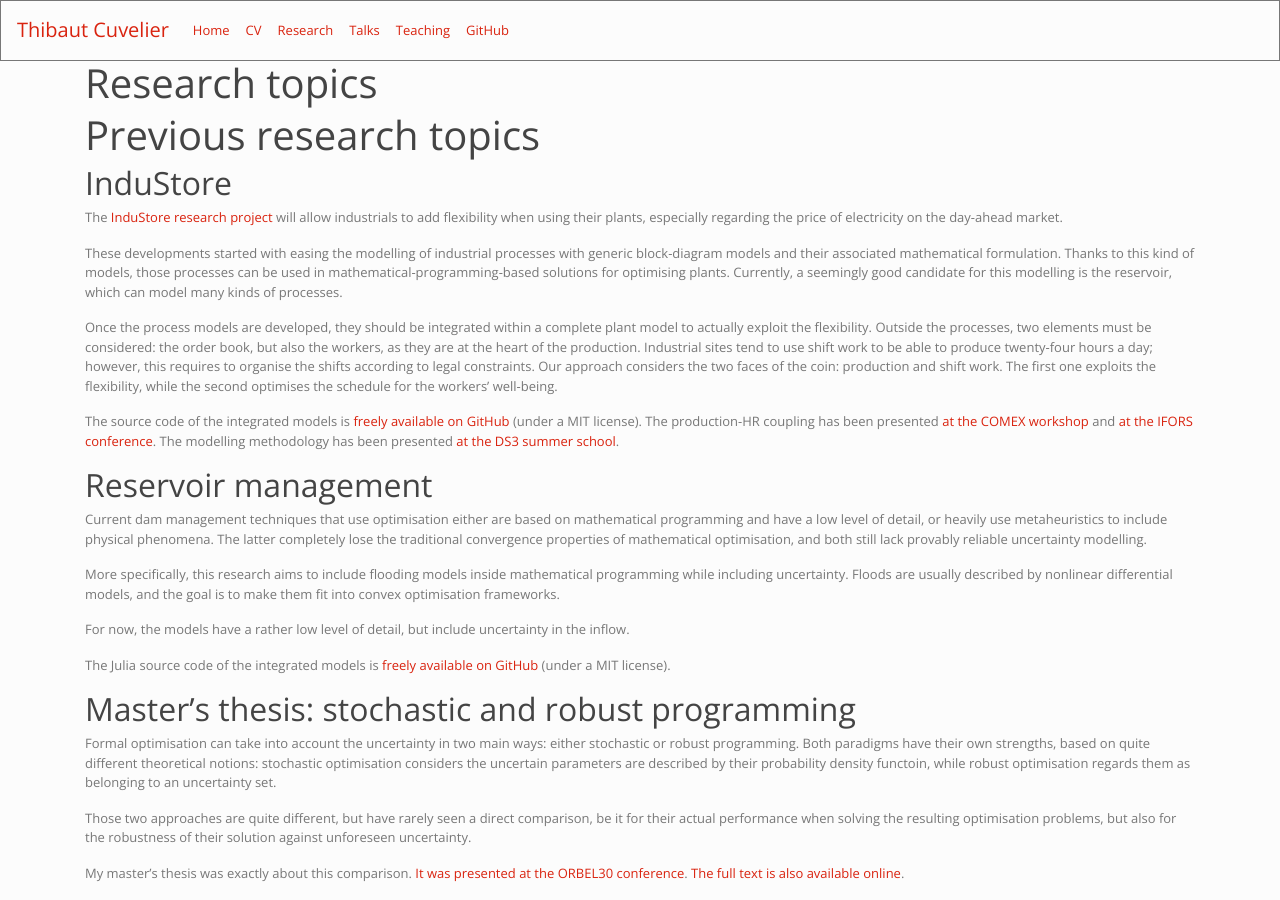
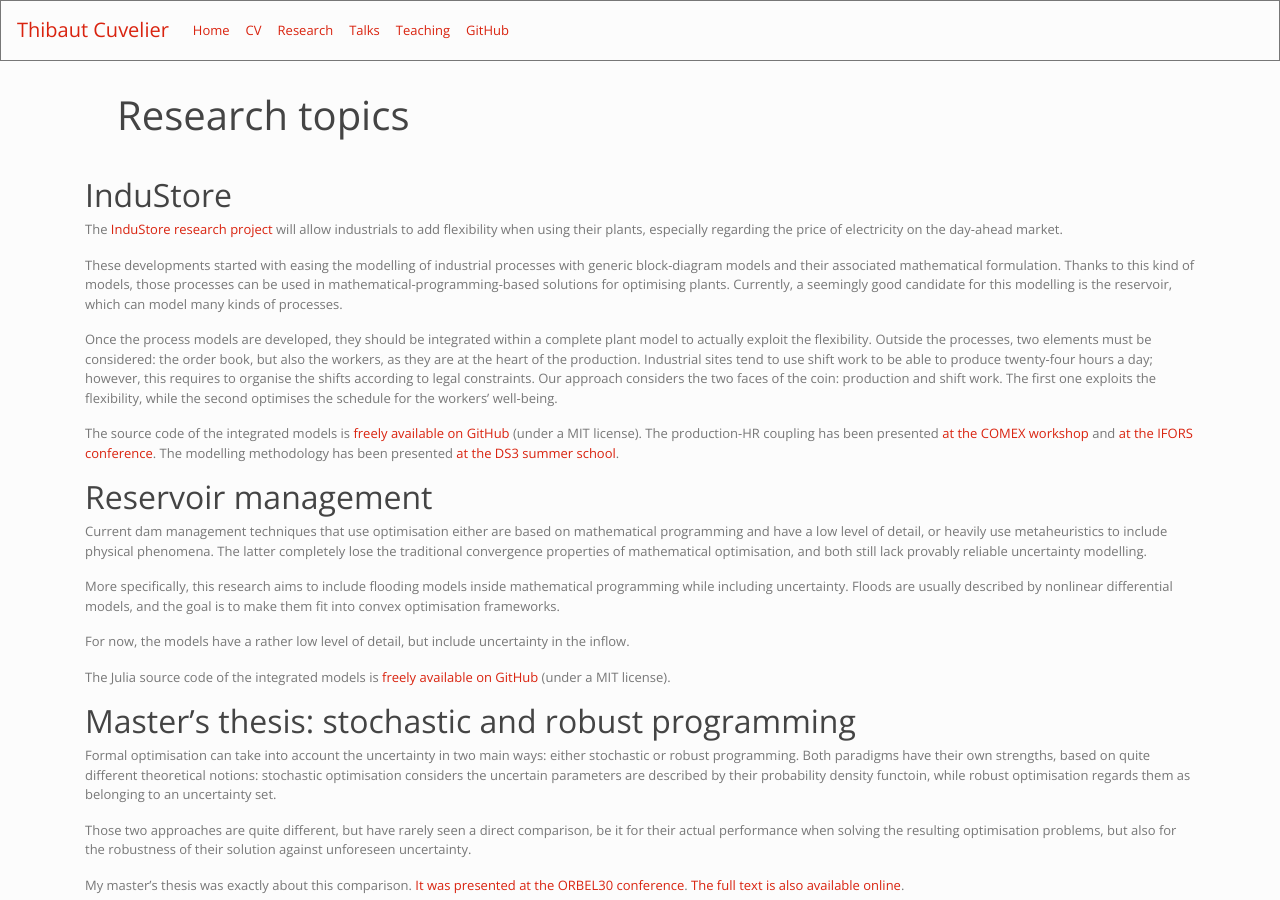
Before and after one commit to dourouc05/dourouc05.github.io, a Jekyll site: the page built from research.md, in a window 1280 px wide and 900 px high. Built offline with Jekyll 4.4.1, drawn with Linux system fonts in a browser that asks for light colours; a script that is not in the unit is left out.

Commit message:
Some padding for titles (actual goal of having titles in layout, after all).

```diff
--- a/_layouts/page.html
+++ b/_layouts/page.html
@@ -3,7 +3,7 @@ layout: default
 ---
 
 <div class="container">
-  <div class="page-header">
+  <div style="padding: 2rem">
     <h1>{{ page.title }}</h1>
   </div>
 
--- a/research.md
+++ b/research.md
@@ -3,8 +3,6 @@ title: Research topics
 permalink: research
 layout: page
 ---
-
-# Previous research topics
 
 ## InduStore
 
```
